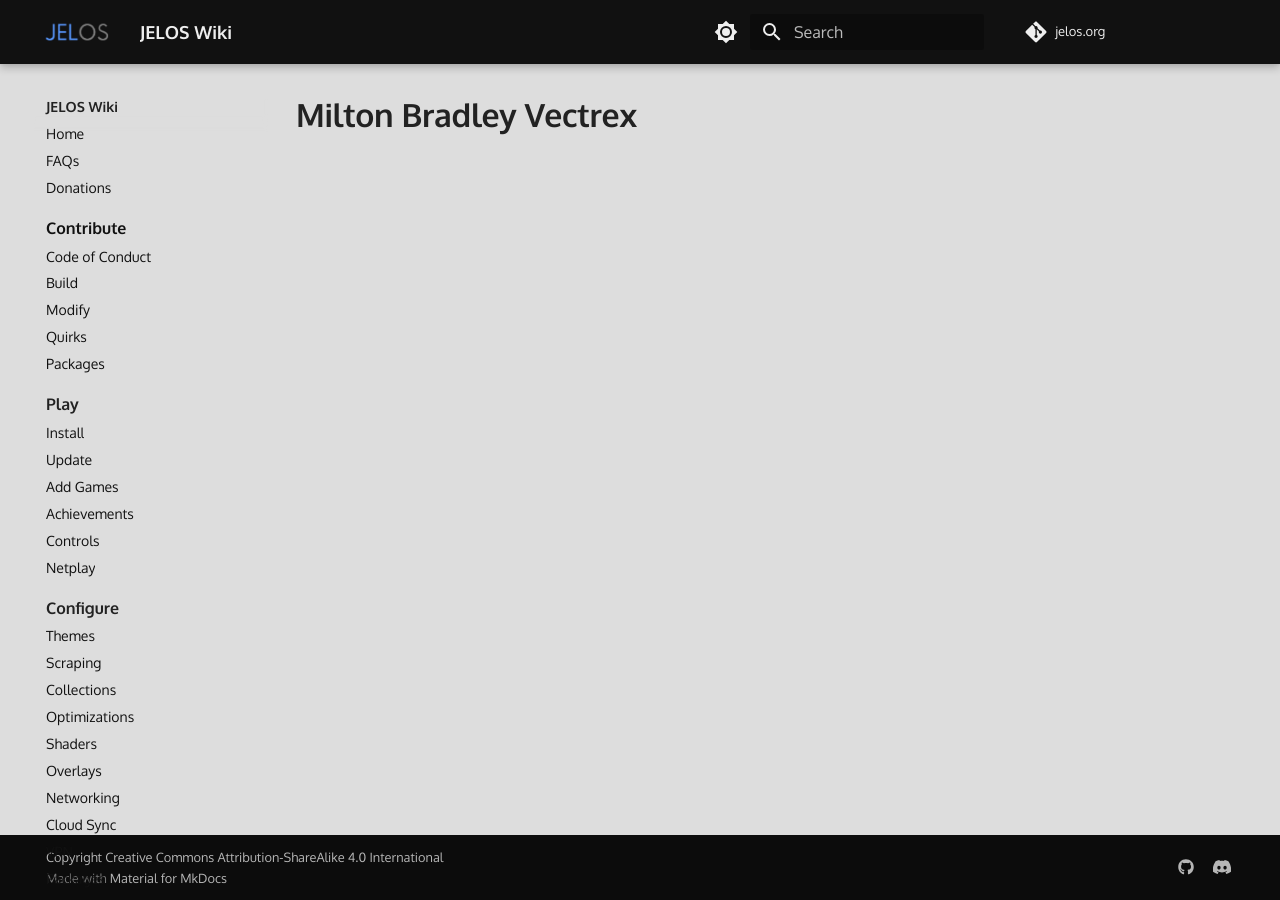
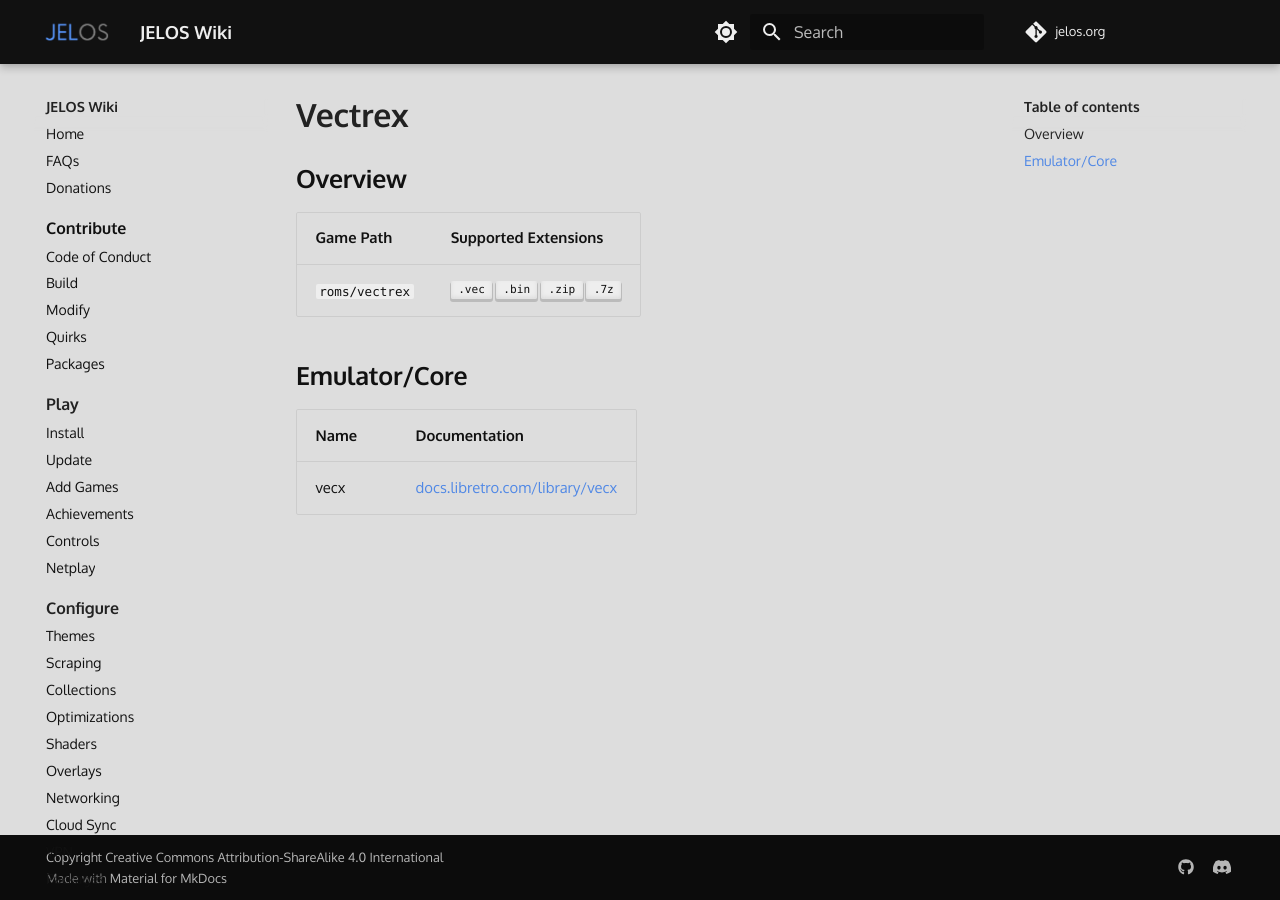
Before and after one commit to wbrawner/jelos.org, an MkDocs documentation site: the page built from docs/systems/vectrex.md, in a window 1280 px wide. Built offline with MkDocs 1.6.1 and Material for MkDocs 9.7.7, drawn with Linux system fonts in a browser that asks for light colours; some web fonts are replaced; comment, search, counter and statistics services are not loaded.

Commit message:
Update vectrex.md

```diff
--- a/docs/systems/vectrex.md
+++ b/docs/systems/vectrex.md
@@ -1 +1,13 @@
-# Milton Bradley Vectrex
+# Vectrex
+
+## Overview
+
+| Game Path | Supported Extensions |
+| -- | -- |
+| `roms/vectrex` | ++".vec"++ ++".bin"++ ++".zip"++ ++".7z"++ |
+
+## Emulator/Core
+
+| Name | Documentation |
+| --- | --- |
+| vecx | [docs.libretro.com/library/vecx](https://docs.libretro.com/library/vecx/) |
```
